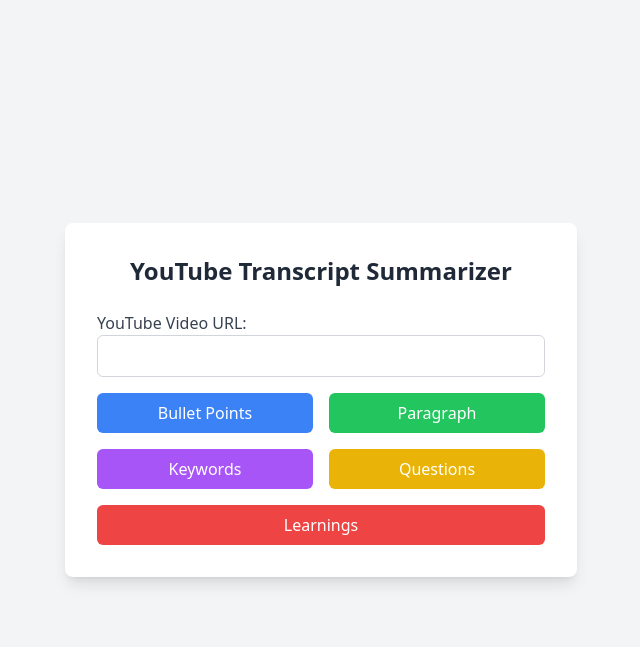
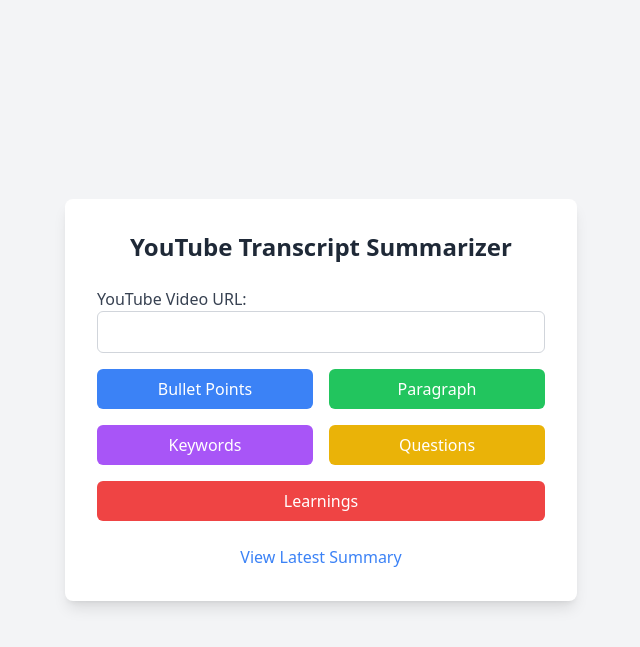
Before and after one commit to MahendraVarma1/Major_Project, a Flask app: page / in a window 1280 px wide. Shown: the top 647 px of the page, without its empty margins (319-959 px from the left). Run offline with Flask 3, Linux system fonts and the light colour scheme; some libraries are stand-ins or nearby versions.

Commit message:
Final Commit

```diff
--- a/app.py
+++ b/app.py
@@ -1,19 +1,14 @@
-from flask import Flask, request, render_template
+from flask import Flask, request, render_template, redirect, url_for, session
 from youtube_transcript_api import YouTubeTranscriptApi, TranscriptsDisabled, VideoUnavailable
 import os
 from openai import OpenAI
 
 app = Flask(__name__)
-
-# Directory for saving downloaded PDFs
-PDF_DIR = "static/pdfs"
-if not os.path.exists(PDF_DIR):
-    os.makedirs(PDF_DIR)
+app.secret_key = "your_secret_key"  # Needed for session management
 
 # KlusterAI API configuration
 KLUSTER_API_KEY = "2e734f4d-bbea-4905-8de2-6f56e47f362e"
 BASE_URL = "https://api.kluster.ai/v1"
-
 client = OpenAI(api_key=KLUSTER_API_KEY, base_url=BASE_URL)
 
 # Function to fetch transcript
@@ -23,14 +18,14 @@
         text = " ".join([entry['text'] for entry in transcript])
         return text
     except TranscriptsDisabled:
-        return "Transcripts are disabled for this video."
+        return "error: Transcripts are disabled for this video."
     except VideoUnavailable:
-        return "The video is unavailable."
+        return "error: The video is unavailable."
     except Exception as e:
-        return str(e)
+        return f"error: {str(e)}"
 
 # Function to summarize text using KlusterAI
-def summarize_text_with_kluster(text, request_type="5 bullet points"):
+def summarize_text_with_kluster(text, request_type):
     messages = [
         {"role": "system", "content": "You are a helpful assistant."},
         {"role": "user", "content": f"Please summarize the following text into {request_type}:\n{text}"}
@@ -43,7 +38,7 @@
         )
         return response.choices[0].message.content
     except Exception as e:
-        return f"Error: {str(e)}"
+        return f"error: {str(e)}"
 
 # Route for home page
 @app.route('/')
@@ -57,18 +52,18 @@
     action = request.form.get("action")  # Get action type from form submission
 
     if not url:
-        return "Error: No URL provided.", 400
+        return render_template("index.html", error="No URL provided.")
 
     # Extract video ID from URL
     try:
         video_id = url.split("v=")[-1].split("&")[0]
     except IndexError:
-        return "Error: Invalid YouTube URL.", 400
+        return render_template("index.html", error="Invalid YouTube URL.")
 
     # Fetch transcript
     transcript = fetch_transcript(video_id)
-    if "error" in transcript:
-        return f"Error: {transcript}", 400
+    if transcript.startswith("error:"):
+        return render_template("index.html", error=transcript.replace("error: ", ""))
 
     # Map action to request types for summarization
     summarization_types = {
@@ -78,12 +73,36 @@
         "questions": "questions that can be asked",
         "learnings": "things that can be learned"
     }
-    request_type = summarization_types.get(action, "5 bullet points")  # Default to bullet points
+    request_type = summarization_types.get(action, "5 bullet points")
 
     # Summarize transcript using KlusterAI
     summary = summarize_text_with_kluster(transcript, request_type)
 
-    return f"<h1>Summary ({action.replace('_', ' ').title()}):</h1><p>{summary}</p>"
+    if summary.startswith("error:"):
+        return render_template("index.html", error=summary.replace("error: ", ""))
+
+    # Format summary based on action
+    summary_title = action.replace("_", " ").title()
+
+    # Format bullet points properly if the response contains them
+    if action == "bullet_points":
+        summary = "\n".join([f"• {point.strip()}" for point in summary.split("\n")])
+
+    # Store summary in session and redirect to /result
+    session['summary'] = summary
+    session['summary_title'] = summary_title
+    return redirect(url_for('result'))
+
+# Route to display summary on a new page
+@app.route('/result')
+def result():
+    summary = session.get('summary', None)
+    summary_title = session.get('summary_title', None)
+
+    if not summary:
+        return redirect(url_for('home'))  # Redirect back if no summary is found
+
+    return render_template("result.html", summary=summary, summary_title=summary_title)
 
 if __name__ == "__main__":
     app.run(debug=True)
--- a/app1.py
+++ b/app1.py
@@ -12,11 +12,12 @@
 
 # DeepSeek API configuration
 DEEPSEEK_API_KEY = "sk-0356ccfc16224023b3817f1e9b461f75"
-DEEPSEEK_API_URL = "https://api.deepseek.com"
+DEEPSEEK_API_URL = "https://api.deepseek.com/v1/chat/completions"
 
 # Function to fetch transcript
 def fetch_transcript(video_id):
     try:
+
         transcript = YouTubeTranscriptApi.get_transcript(video_id)
         text = " ".join([entry['text'] for entry in transcript])
         return text
--- a/templates/index.html
+++ b/templates/index.html
@@ -9,6 +9,7 @@
 <body class="bg-gray-100 flex items-center justify-center min-h-screen">
     <div class="bg-white shadow-lg rounded-lg p-8 w-full max-w-lg">
         <h1 class="text-2xl font-bold text-center text-gray-800 mb-6">YouTube Transcript Summarizer</h1>
+
         <form id="summarize-form" method="POST" action="/summarize" class="space-y-4">
             <div>
                 <label for="url" class="block text-gray-700 font-medium">YouTube Video URL:</label>
@@ -27,6 +28,11 @@
                         class="col-span-2 bg-red-500 text-white py-2 rounded-md hover:bg-red-600">Learnings</button>
             </div>
         </form>
+
+        <!-- Link to Result Page -->
+        <div class="mt-6 text-center">
+            <a href="/result" class="text-blue-500 hover:underline">View Latest Summary</a>
+        </div>
     </div>
 </body>
 </html>
```
Also changed, not shown: templates/result.html (added, +20 -0 lines).
